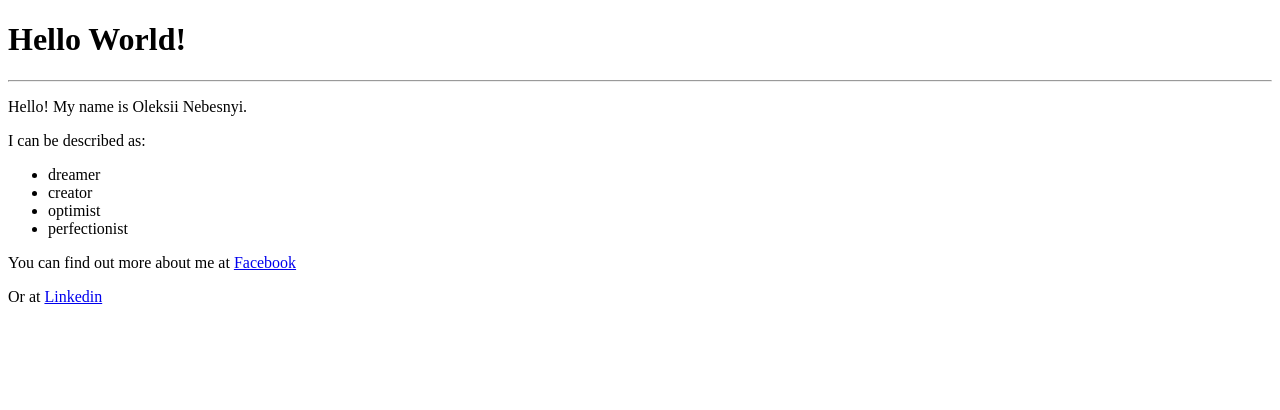
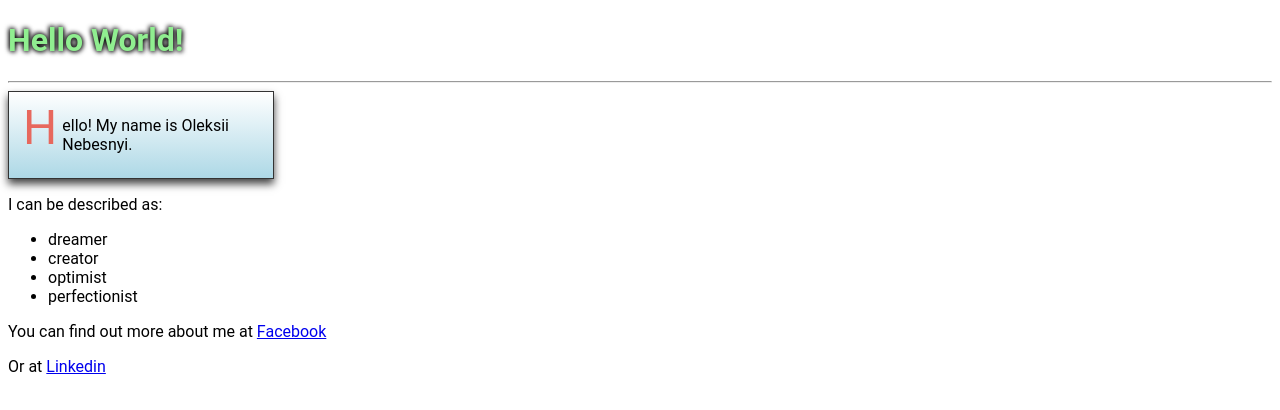
Before and after one commit to OleksiiNebesnyi/hello-world-nebesnyi, a plain HTML site: page index.html in a window 1280 px wide. Drawn offline with Linux system fonts and the light colour scheme.

Commit message:
Update index.html

```diff
--- a/index.html
+++ b/index.html
@@ -4,7 +4,7 @@
   <meta charset="UTF-8">
   <meta name="viewport" content="width=device-width, initial-scale=1.0">
   <meta http-equiv="X-UA-Compatible" content="ie=edge">
-  <link rel="stylesheet" href="Shadowbox_1.css">
+  <link rel="stylesheet" href="style.css">
   <title>Hello World!</title>
   </head>
 
```
